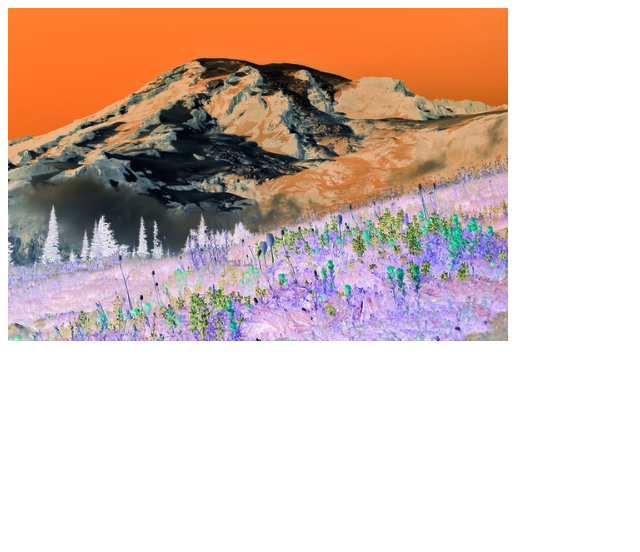
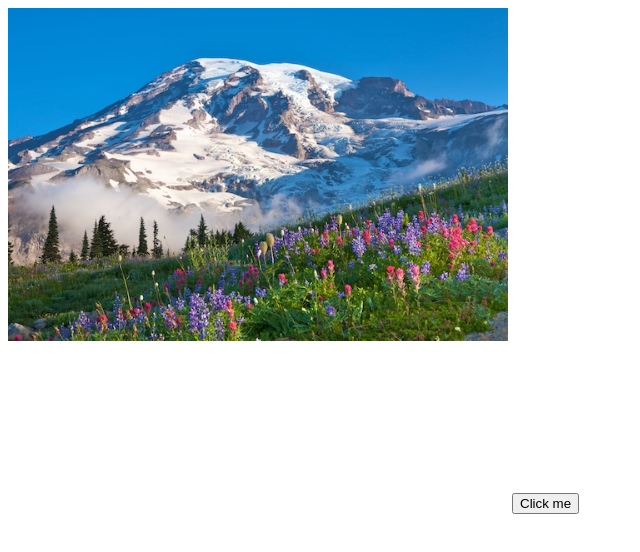
Before and after one commit to walzerm/imageEditing, a plain HTML site: page index.html in a window 1280 px wide. Shown: the whole page, without its empty margins (0-640 px from the left). Drawn offline with nearby package versions, Linux system fonts and the light colour scheme.

Commit message:
Added some comments to imageLoop and a button to index.html

```diff
--- a/index.html
+++ b/index.html
@@ -9,6 +9,7 @@
 <body>
     <canvas id="myCanvas" width="500" height="500">
     </canvas>
+    <button>Click me</button>
 
 </body>
 </html>
--- a/js/imageLoop.js
+++ b/js/imageLoop.js
@@ -22,7 +22,10 @@ $(document).ready(function() {
         	context.drawImage(image, 0, 0, (width * ratio), (height * ratio));
 
         	//Add a filter (practice)
-        	changePicture();
+        	$("button").on("click", function() {
+        		changePicture();
+        	});
+
         });
 
 	};
@@ -37,9 +40,9 @@ $(document).ready(function() {
     	//loop through the pixels, each pixel has 4 values in the array, hence the += 4
     	//Create an inverese color effect by subtracting the current color value from 255
 		for(var i = 0; i < pixels.length; i += 4) {
-        	pixels[i] = 255-pixels[i];
-        	pixels[i + 1] = 255-pixels[i + 1];
-        	pixels[i + 2] = 255-pixels[i + 2];
+        	pixels[i] = 255-pixels[i]; //red
+        	pixels[i + 1] = 255-pixels[i + 1]; //green
+        	pixels[i + 2] = 255-pixels[i + 2]; //blue
     	}
 
         //Redraw the image at the same coordinates
```
